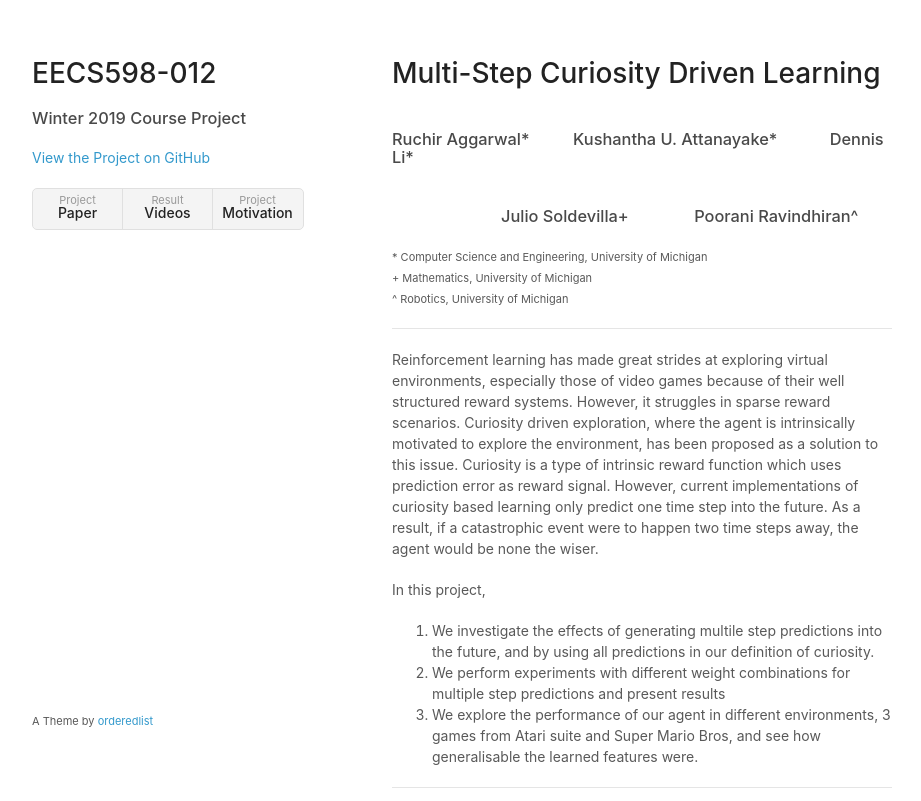
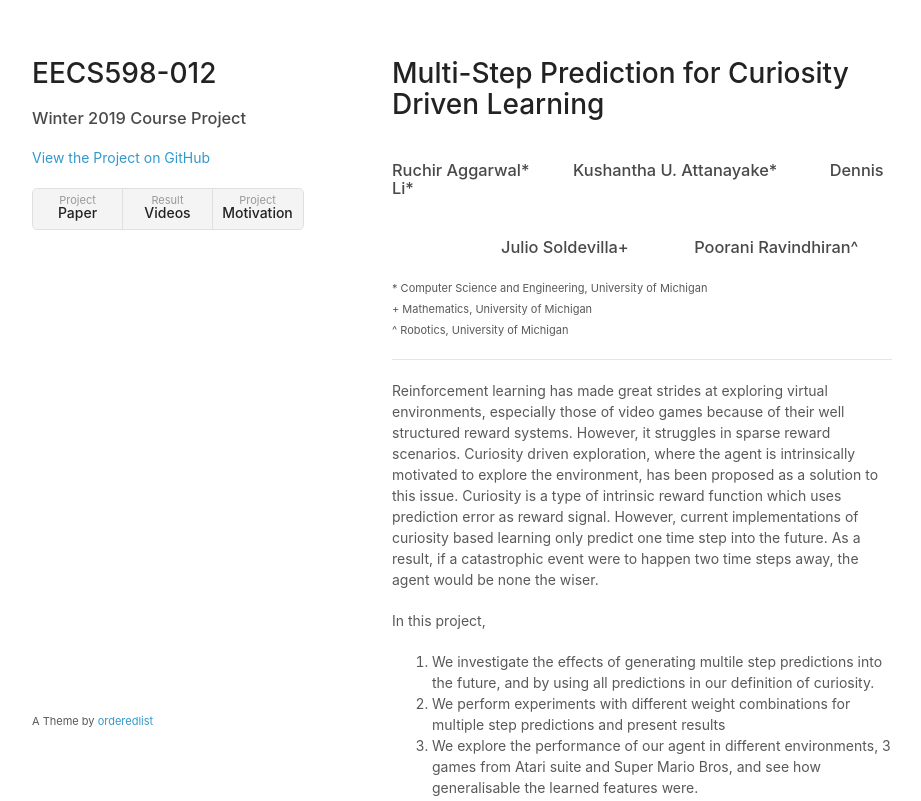
Before and after one commit to juliosol/aggarwalRuchir.github.io, a plain HTML site: page index.html in a window 1280 px wide. Shown: the top 801 px of the page, without its empty margins (178-1099 px from the left). Drawn offline with Linux system fonts and the light colour scheme.

Commit message:
Correct website name

```diff
--- a/index.html
+++ b/index.html
@@ -26,7 +26,7 @@
       </header>
       <section>
 
-        <h1>Multi-Step Curiosity Driven Learning</h1>
+        <h1>Multi-Step Prediction for Curiosity Driven Learning</h1>
         <br>
         <h3>Ruchir Aggarwal*
             &nbsp;&nbsp;&nbsp;&nbsp;&nbsp;&nbsp;&nbsp;&nbsp;
```
Also changed, not shown: result_videos.html (+1 -1 lines).
